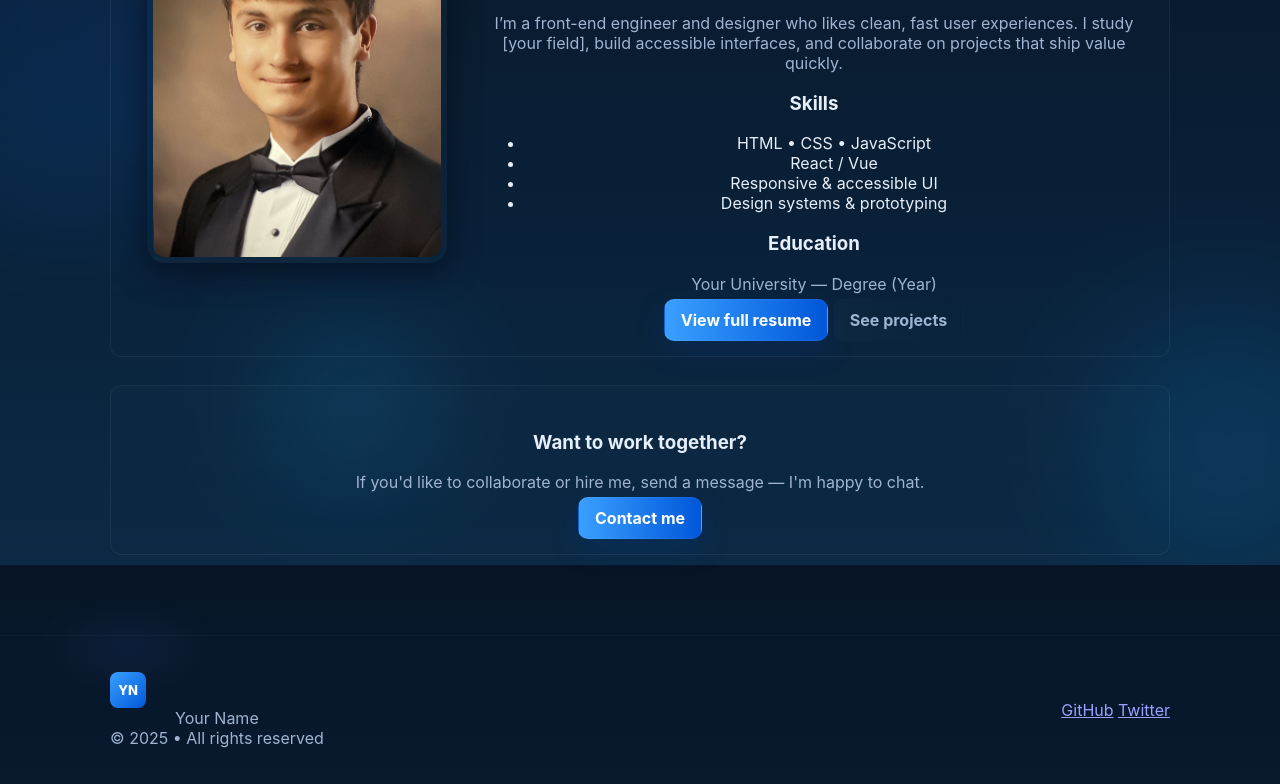
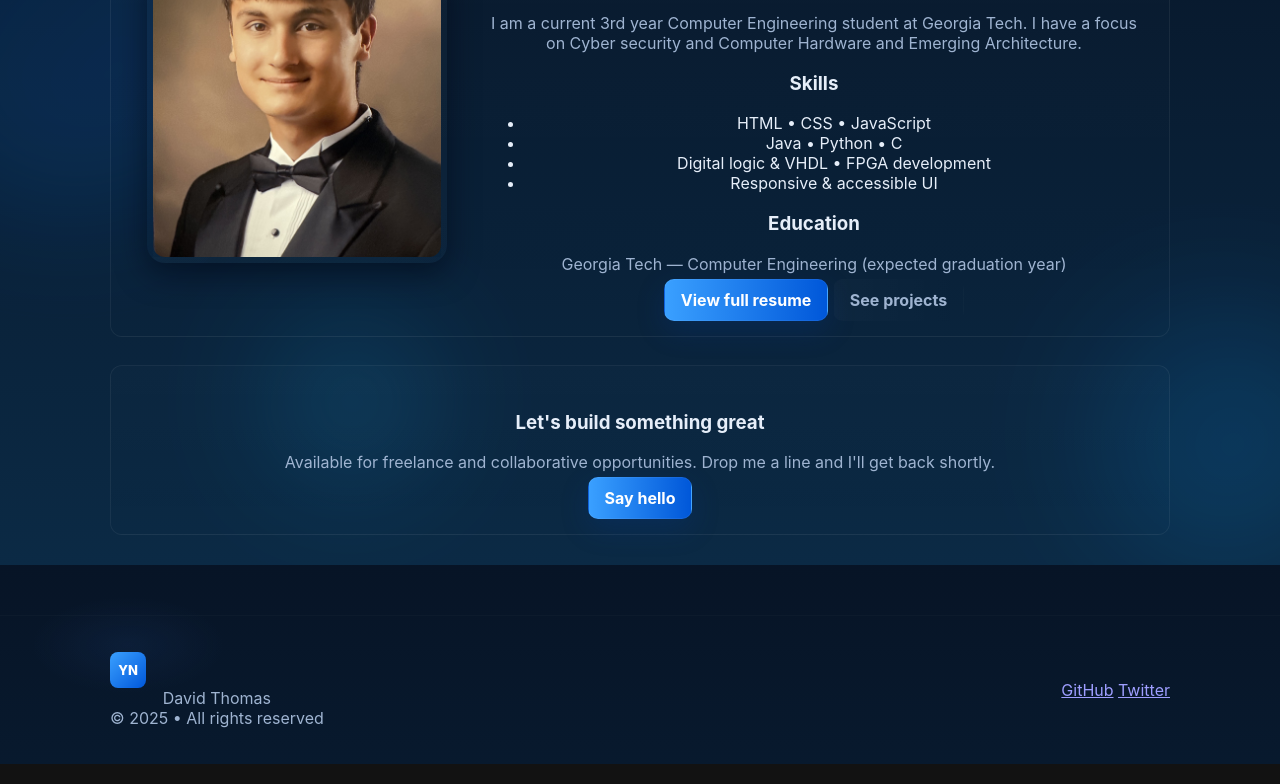
Before and after one commit to messi1028041/messi1028041.github.io, a plain HTML site: page about.html in a window 1280 px wide. Shown: the part 235-1019 px from the top of the page. Drawn offline with Linux system fonts and the light colour scheme.

Commit message:
Modify about.html with new personal details
Updated personal information and skills in the about page.

```diff
--- a/about.html
+++ b/about.html
@@ -3,7 +3,7 @@
 <head>
   <meta charset="utf-8" />
   <meta name="viewport" content="width=device-width,initial-scale=1" />
-  <title>About — Your Name</title>
+  <title>About — David Thomas</title>
   <link rel="stylesheet" href="assets/styles.css">
 </head>
 <body>
@@ -17,8 +17,8 @@
     <div class="brand">
       <div class="logo" aria-hidden="true">YN</div>
       <div>
-        <h1>Your Name</h1>
-        <p class="muted">Designer • Developer • Problem solver</p>
+        <h1>David Thomas</h1>
+        <p class="muted">Engineer • Programmer • Problem solver</p>
       </div>
     </div>
 
@@ -35,23 +35,23 @@
     <section class="content-card reveal">
       <div class="content-grid">
         <div>
-          <img class="profile large" src="headshot.jpg" alt="Your Name — profile photo">
+          <img class="profile large" src="headshot.jpg" alt="David Thomas — profile photo">
         </div>
 
         <div>
           <h2 class="headline">About me</h2>
-          <p class="muted">I’m a front-end engineer and designer who likes clean, fast user experiences. I study [your field], build accessible interfaces, and collaborate on projects that ship value quickly.</p>
+          <p class="muted">I am a current 3rd year Computer Engineering student at Georgia Tech. I have a focus on Cyber security and Computer Hardware and Emerging Architecture.</p>
 
           <h3>Skills</h3>
           <ul class="skills">
             <li>HTML • CSS • JavaScript</li>
-            <li>React / Vue</li>
+            <li>Java • Python • C</li>
+            <li>Digital logic & VHDL • FPGA development</li>
             <li>Responsive & accessible UI</li>
-            <li>Design systems & prototyping</li>
           </ul>
 
           <h3>Education</h3>
-          <p class="muted">Your University — Degree (Year)</p>
+          <p class="muted">Georgia Tech — Computer Engineering (expected graduation year)</p>
 
           <div style="margin-top:14px">
             <a class="btn primary" href="resume.html">View full resume</a>
@@ -62,9 +62,9 @@
     </section>
 
     <section id="contact" class="contact-card reveal">
-      <h3>Want to work together?</h3>
-      <p class="muted">If you'd like to collaborate or hire me, send a message — I'm happy to chat.</p>
-      <a class="btn primary" href="mailto:you@example.com">Contact me</a>
+      <h3>Let's build something great</h3>
+      <p class="muted">Available for freelance and collaborative opportunities. Drop me a line and I'll get back shortly.</p>
+      <a class="btn primary" href="mailto:you@example.com">Say hello</a>
     </section>
   </main>
 
@@ -73,7 +73,7 @@
       <div class="brand-small">
         <div class="logo small">YN</div>
         <div>
-          <div class="footer-name">Your Name</div>
+          <div class="footer-name">David Thomas</div>
           <div class="muted small">© 2025 • All rights reserved</div>
         </div>
       </div>
```
